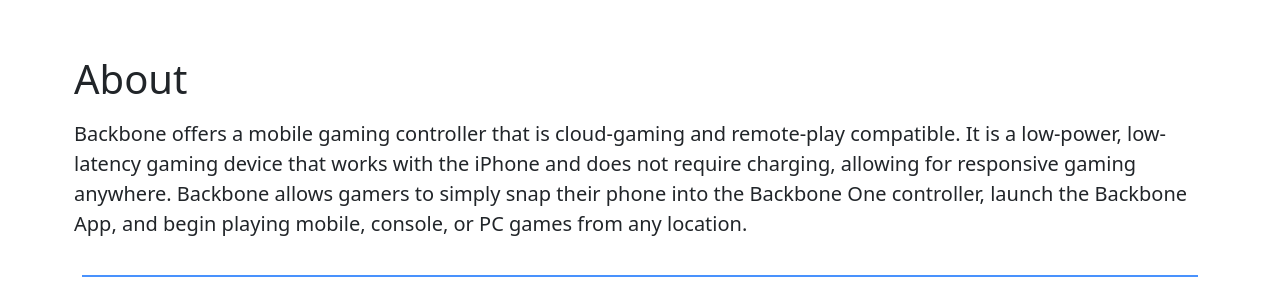
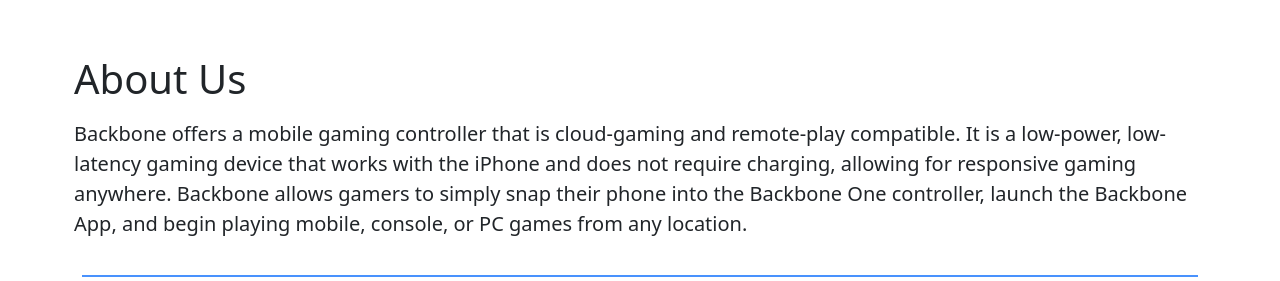
Before and after one commit to alentheguy/backbonejobapp2, a Django app: page /core/company/ in a window 1280 px wide. Shown: the part 231-512 px from the top of the page. Run offline with Django 4.2, Linux system fonts and the light colour scheme; some libraries are stand-ins or nearby versions.

Commit message:
Changes
Removed optional from resume and changed About to About Us in comp page

```diff
--- a/core/templates/application.html
+++ b/core/templates/application.html
@@ -60,7 +60,7 @@
                                 <label for="Text">Anything else we should know?</label>
                             </div>
                             <div class="mb-3">
-                                <label for="Resume" class="form-label">Resume (optional)</label>
+                                <label for="Resume" class="form-label">Resume</label>
                                 <input name="Resume" class="form-control" type="file" id="Resume" accept=".pdf">
                                 <div class="form-text" id="Resume">PDF only</div>
                             </div>
--- a/core/templates/companybio.html
+++ b/core/templates/companybio.html
@@ -7,7 +7,7 @@
             <h1 class="display-1 p-5">Backbone</h1>
         </div>
         <div class="row">
-            <h1 class="display-6 p-1">About</h1>
+            <h1 class="display-6 p-1">About Us</h1>
             <p class="p-1 lead">Backbone offers a mobile gaming controller that is cloud-gaming and remote-play compatible. It is a low-power, low-latency gaming device that works with the iPhone and does not require charging, allowing for responsive gaming anywhere. Backbone allows gamers to simply snap their phone into the Backbone One controller, launch the Backbone App, and begin playing mobile, console, or PC games from any location.</p>
         </div>
         <hr>
```
